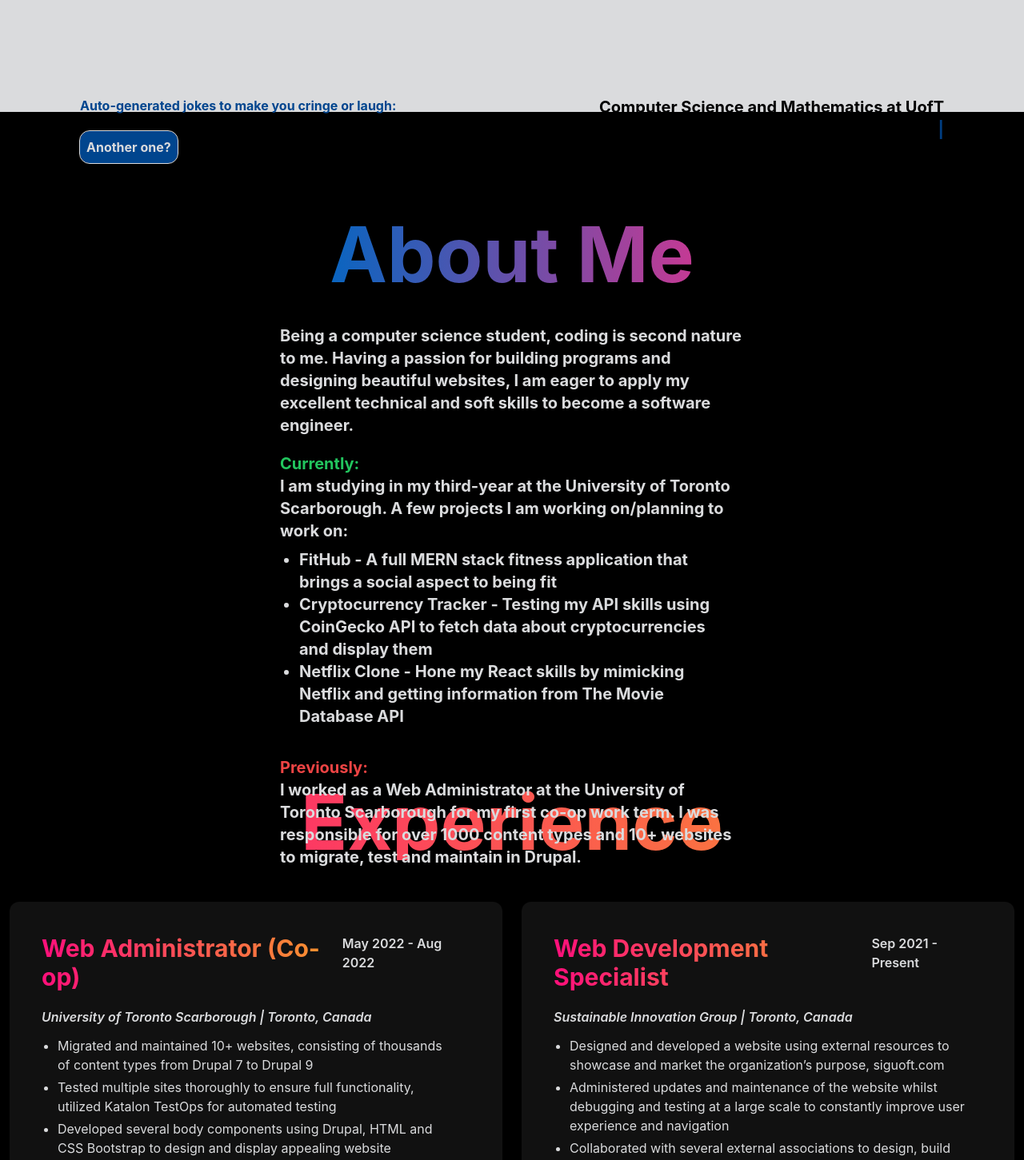
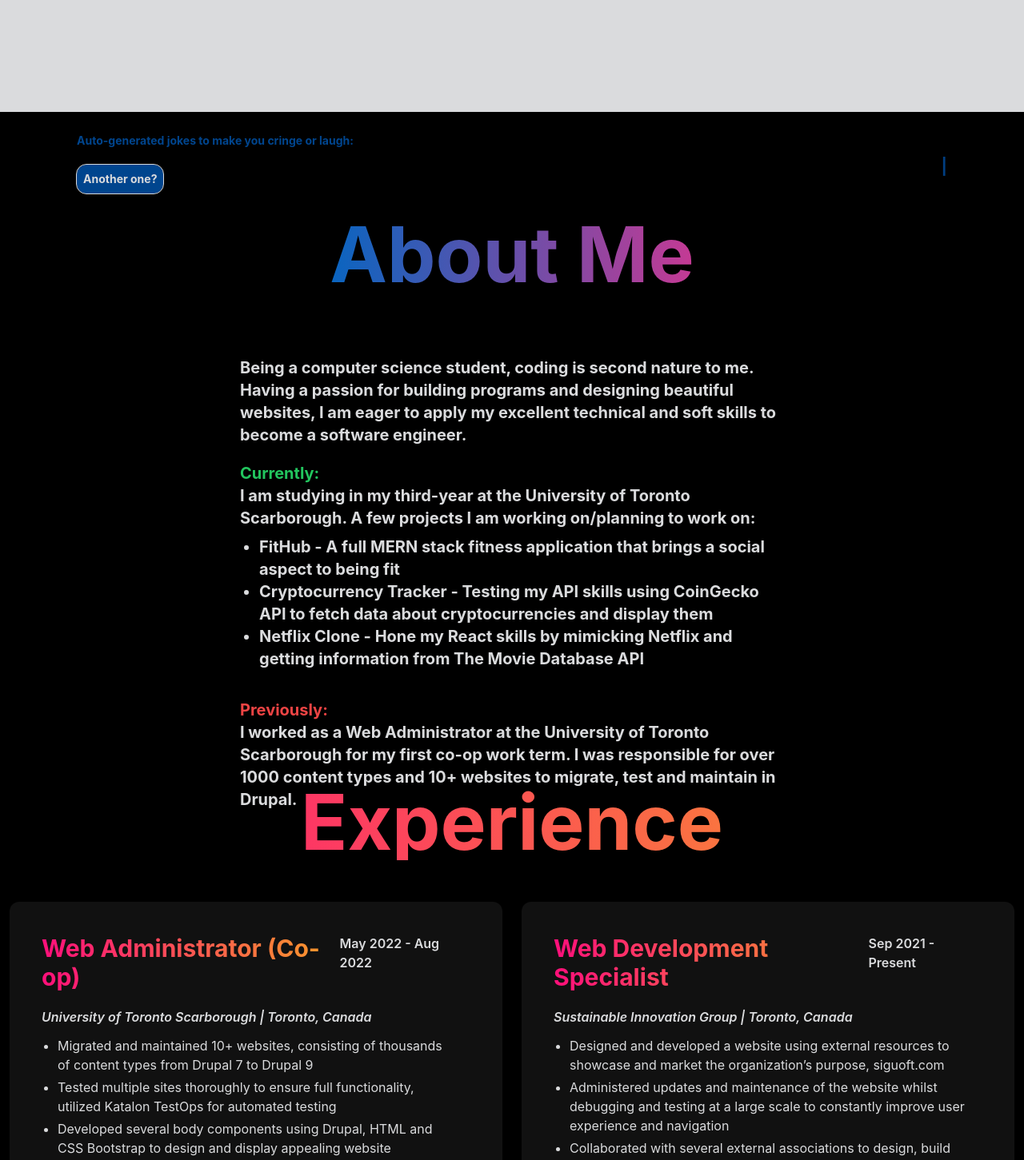
Before and after one commit to yuvalkamani/portfolio-website, a React (Create React App) app: page / in a window 1280 px wide. Shown: the part 660-2111 px from the top of the page at 80% size. Built offline with nearby package versions, Linux system fonts and the light colour scheme; no server answers.

Commit message:
Design changes

```diff
--- a/src/components/About.js
+++ b/src/components/About.js
@@ -2,13 +2,13 @@ import React from "react";
 
 const About = () => {
   return (
-    <div className="h-screen bg-black">
+    <div className="h-screen bg-black ">
       <div className="place-items-center text-center">
-        <h1 className="font-bold text-8xl text-transparent bg-clip-text bg-gradient-to-r from-abgl to-abgr pt-[130px]">
+        <h1 className="font-bold text-8xl text-transparent bg-clip-text bg-gradient-to-r from-abgl to-abgr lg:pt-[130px] md:pt-[100px]">
           About Me
         </h1>
       </div>
-      <div className="text-xl font-bold md:text-l sm:text-l text-bold text-left mx-[350px] mt-10">
+      <div className="lg:text-xl font-bold md:text-l sm:text-xs text-bold text-left mb-20 md:mt-10 lg:mt-20 lg:mx-[300px] md:mx-[50px]">
         <p className="text-silverwhite mb-5">
           Being a computer science student, coding is second nature to me.
           Having a passion for building programs and designing beautiful
@@ -36,7 +36,7 @@ const About = () => {
         </p>
         <p>I am seeking for an internship in Winter 2023</p>
         <p className="text-red-500">Previously: </p>
-        <p className="text-silverwhite">
+        <p className="text-silverwhite mb-[130px]">
           I worked as a Web Administrator at the University of Toronto
           Scarborough for my first co-op work term. I was responsible for over
           1000 content types and 10+ websites to migrate, test and maintain in
--- a/src/components/Experience.js
+++ b/src/components/Experience.js
@@ -5,23 +5,23 @@ function Experience(props) {
   return (
     <div>
       <motion.div className="m-3" whileHover={{ scale: 1.1 }}>
-        <div className="rounded-xl py-10 px-10 bg-bgray min-h-[50px] max-h-[500px]">
+        <div className="rounded-xl lg:p-10 md:p-5 bg-bgray min-h-[50px] max-h-[500px]">
           <div className="flex justify-between">
             <h1 className="lg:text-3xl md:text-xl sm:text-base font-bold text-transparent bg-clip-text bg-gradient-to-r from-gpl to-gpr">
               {props.name}
             </h1>
-            <p className="text-silverwhite font-semibold lg:text-base md:text-sm sm:text-xs">
+            <p className="text-silverwhite font-semibold lg:text-base md:text-sm sm:text-xs mx-2">
               {props.start} {props.end}
             </p>
           </div>
-          <div className="text-l font-semibold pt-5 text-silverwhite">
+          <div className="lg:text-l md:text-base sm:text-sm font-semibold pt-5 text-silverwhite">
             <div>
               <p className=" italic ">
                 {props.place} {props.city}
               </p>
             </div>
           </div>
-          <div className="text-silverwhite mt-3">
+          <div className="text-silverwhite mt-3 lg:text-l md:text-base sm:text-sm">
             <ul className="list-disc">
               <li className="mx-5 my-1">{props.p1}</li>
               <li className="mx-5 my-1">{props.p2}</li>
--- a/src/components/Experiences.js
+++ b/src/components/Experiences.js
@@ -4,10 +4,10 @@ import Experience from "./Experience";
 const Experiences = () => {
   return (
     <div className="w-full h-full content-center bg-black">
-      <h1 className="text-8xl font-bold text-center pt-10 text-transparent bg-clip-text bg-gradient-to-r from-gpl to-gpr">
+      <h1 className="text-8xl font-bold text-center pt-10 text-transparent bg-clip-text bg-gradient-to-r mx-10 from-gpl to-gpr">
         Experience
       </h1>
-      <div className="grid grid-cols-2 mt-10">
+      <div className="grid lg:grid-cols-2 md:grid-cols-1 mt-10">
         <Experience
           name="Web Administrator (Co-op)"
           place="University of Toronto Scarborough | "
--- a/src/components/Header.js
+++ b/src/components/Header.js
@@ -79,27 +79,27 @@ function Header() {
           <h1
             onMouseEnter={textEnter}
             onMouseLeave={textLeave}
-            className="font-bold lg:text-[200px] md:text-[150px] sm:text-[75px] text-transparent bg-clip-text bg-gradient-to-r from-gl to-gr pt-[130px]"
+            className="font-bold lg:text-[200px] md:text-[100px] sm:text-[10px] text-transparent bg-clip-text bg-gradient-to-r from-gl to-gr pt-[130px]"
           >
             Yuval Kamani
           </h1>
         </div>
-        <div className="flex flex-row justify-between mx-[100px] my-[50px]">
-          <div className="text-left max-w-lg font-bold">
-            <p className="text-l text-gl ">
+        <div className="flex lg:flex-row md:flex-row sm:flex-col justify-between m-24">
+          <div className="text-left lg:max-w-lg md:max-w-md font-bold">
+            <p className="lg:text-l md:text-sm text-gl">
               Auto-generated jokes to make you cringe or laugh:
             </p>
-            <p className="m-5 text-xl">{joke}</p>
+            <p className="m-5 lg:text-xl md:text-base sm-text-xs">{joke}</p>
             <button
-              className="outline text-l outline-1 p-2 rounded-xl text-silverwhite bg-gl"
+              className="outline lg:text-l md:text-sm sm:text-xs outline-1 lg:p-2 md:p-1 rounded-xl text-silverwhite bg-gl"
               onClick={getAnotherJoke}
             >
               Another one?
             </button>
           </div>
-          <div className="text-xl font-bold text-right max-w-lg">
+          <div className="lg:text-xl md:text-base sm:text-base lg:max-w-lg md:max-w-md font-bold text-right max-w-lg">
             <p>Computer Science and Mathematics at UofT</p>
-            <div className="inline-flex">
+            <div className="inline-flex sm:visible">
               <h1>Aspiring &nbsp;</h1>
               <div className="text-gl">
                 <Typewriter
--- a/src/components/Projects.js
+++ b/src/components/Projects.js
@@ -8,7 +8,7 @@ const Projects = () => {
         <h1 className="text-8xl font-bold text-center pt-10 text-transparent bg-clip-text bg-gradient-to-r from-gpl to-gpr">
           Projects
         </h1>
-        <div className="grid grid-cols-3 mt-10">
+        <div className="grid lg:grid-cols-3 md:grid-cols-1 sm:grid-cols-1 mt-10">
           <Experience
             name="FitHub"
             place="React, ExpressJS, MongoDB, NodeJS, HTML, CSS, Jira, Figma"
```
